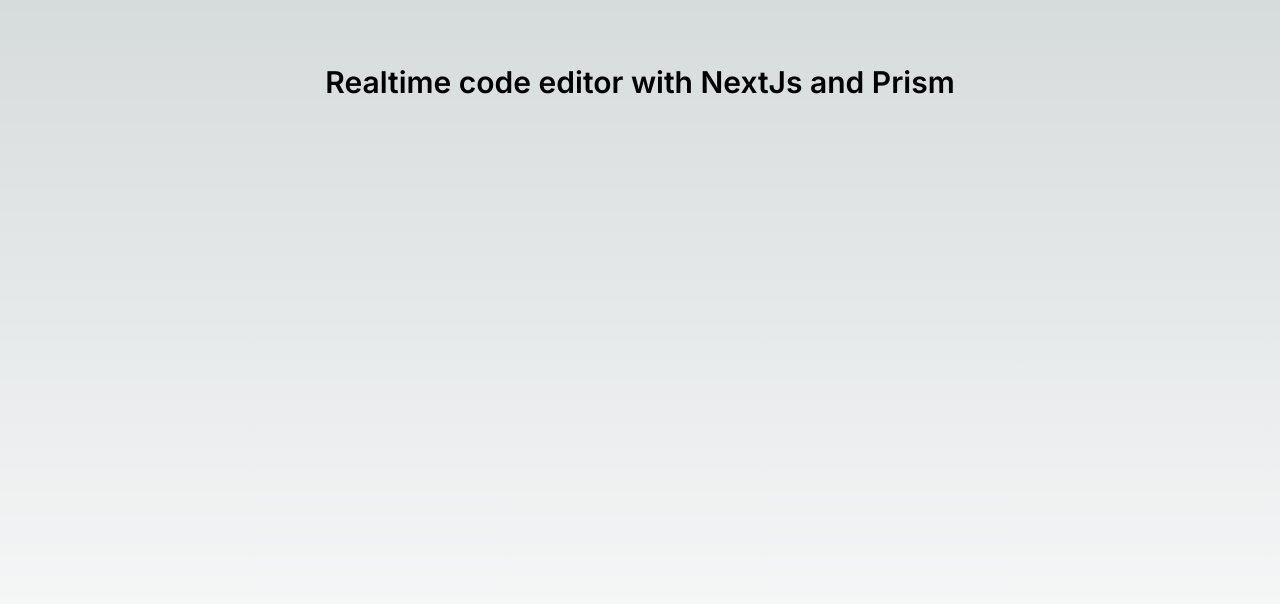
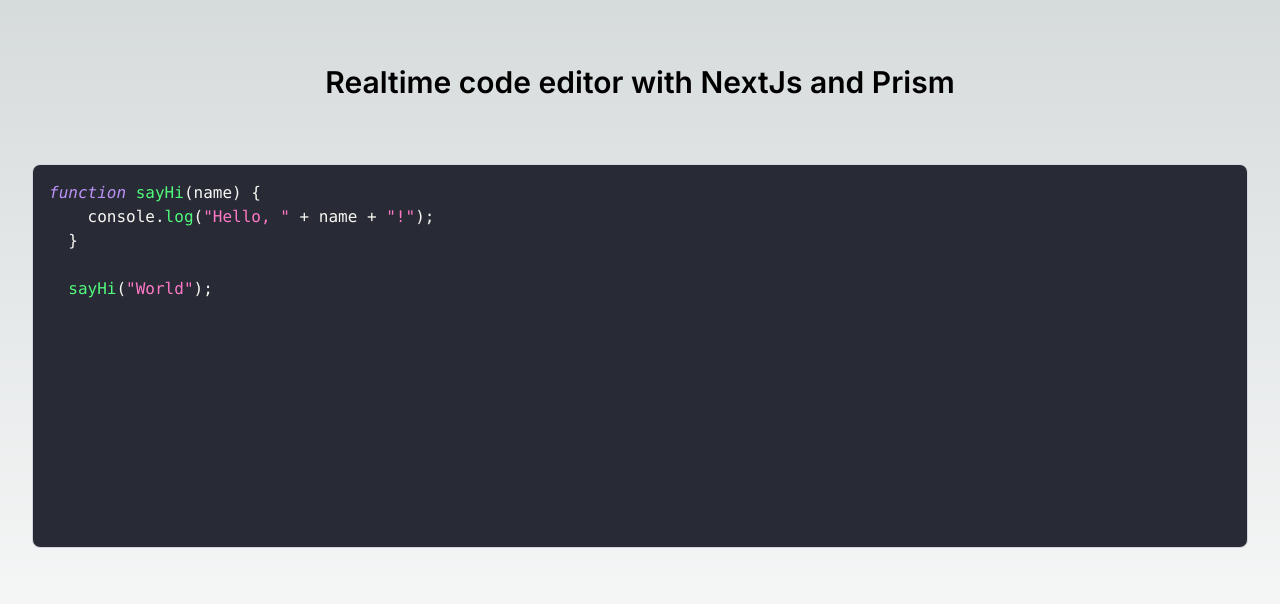
Before and after one commit to Nick-h4ck3r/tealfeed-assignment, a Next.js app: page / in a window 1280 px wide. Shown: the top 604 px of the page. Built offline with nearby package versions, Linux system fonts and the light colour scheme.

Commit message:
feat: add code editor component

```diff
--- a/app/page.tsx
+++ b/app/page.tsx
@@ -1,3 +1,5 @@
+import CodeEditor from "@/components/CodeEditor";
+
 export default function Home() {
   return (
     <div className="flex flex-col h-screen px-8">
@@ -5,7 +7,7 @@
         Realtime code editor with NextJs and Prism{" "}
       </h1>
 
-      {/* code editor here */}
+      <CodeEditor />
     </div>
   );
 }
--- /dev/null
+++ b/components/CodeEditor.tsx
@@ -0,0 +1,58 @@
+"use client";
+
+import React, { useState } from "react";
+import { Highlight, themes } from "prism-react-renderer";
+
+const CodeEditor = () => {
+  const [code, setCode] = useState(`function sayHi(name) {
+    console.log("Hello, " + name + "!");
+  }
+
+  sayHi("World");`);
+
+  const handleChange = (e: React.ChangeEvent<HTMLTextAreaElement>) => {
+    setCode(e.target.value);
+  };
+
+  return (
+    <>
+      <div className="relative w-full max-w-7xl mx-auto h-96 border border-gray-300 rounded-lg overflow-hidden">
+        <Highlight
+          theme={themes.dracula}
+          code={code}
+          language="javascript"
+        >
+          {({ className, style, tokens, getLineProps, getTokenProps }) => (
+            <pre
+              className={`${className} absolute top-0 left-0 w-full h-full p-4 m-0 overflow-hidden`}
+              style={style}
+            >
+              {tokens.map((line, i) => (
+                <div
+                  key={i}
+                  {...getLineProps({ line, key: i })}
+                >
+                  {line.map((token, key) => (
+                    <span
+                      key={key}
+                      {...getTokenProps({ token, key })}
+                    />
+                  ))}
+                </div>
+              ))}
+            </pre>
+          )}
+        </Highlight>
+
+        <textarea
+          value={code}
+          onChange={handleChange}
+          className="absolute top-0 left-0 w-full h-full p-4 m-0 bg-transparent resize-none outline-none font-mono text-transparent caret-white"
+          spellCheck="false"
+        />
+      </div>
+    </>
+  );
+};
+
+export default CodeEditor;
```
